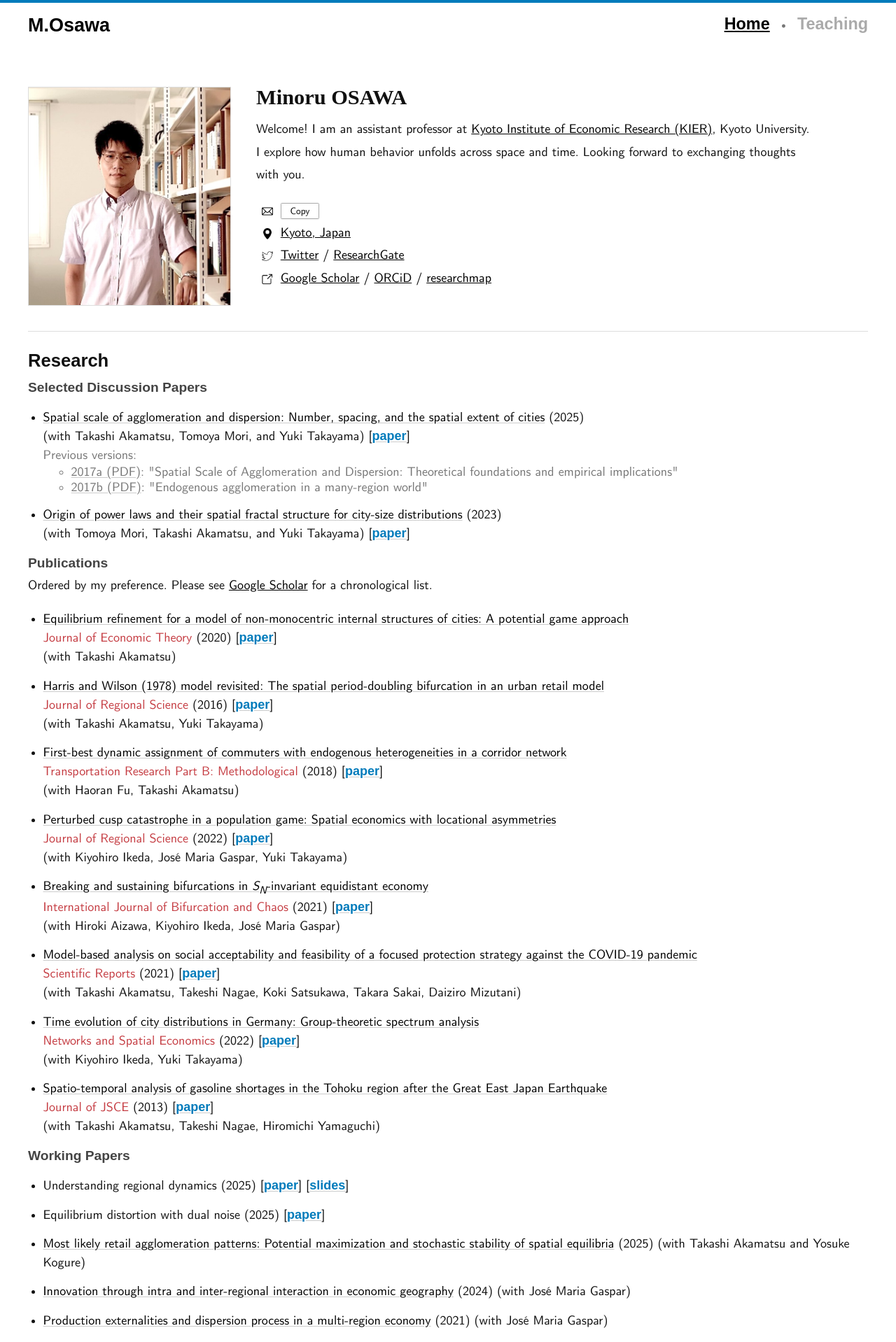
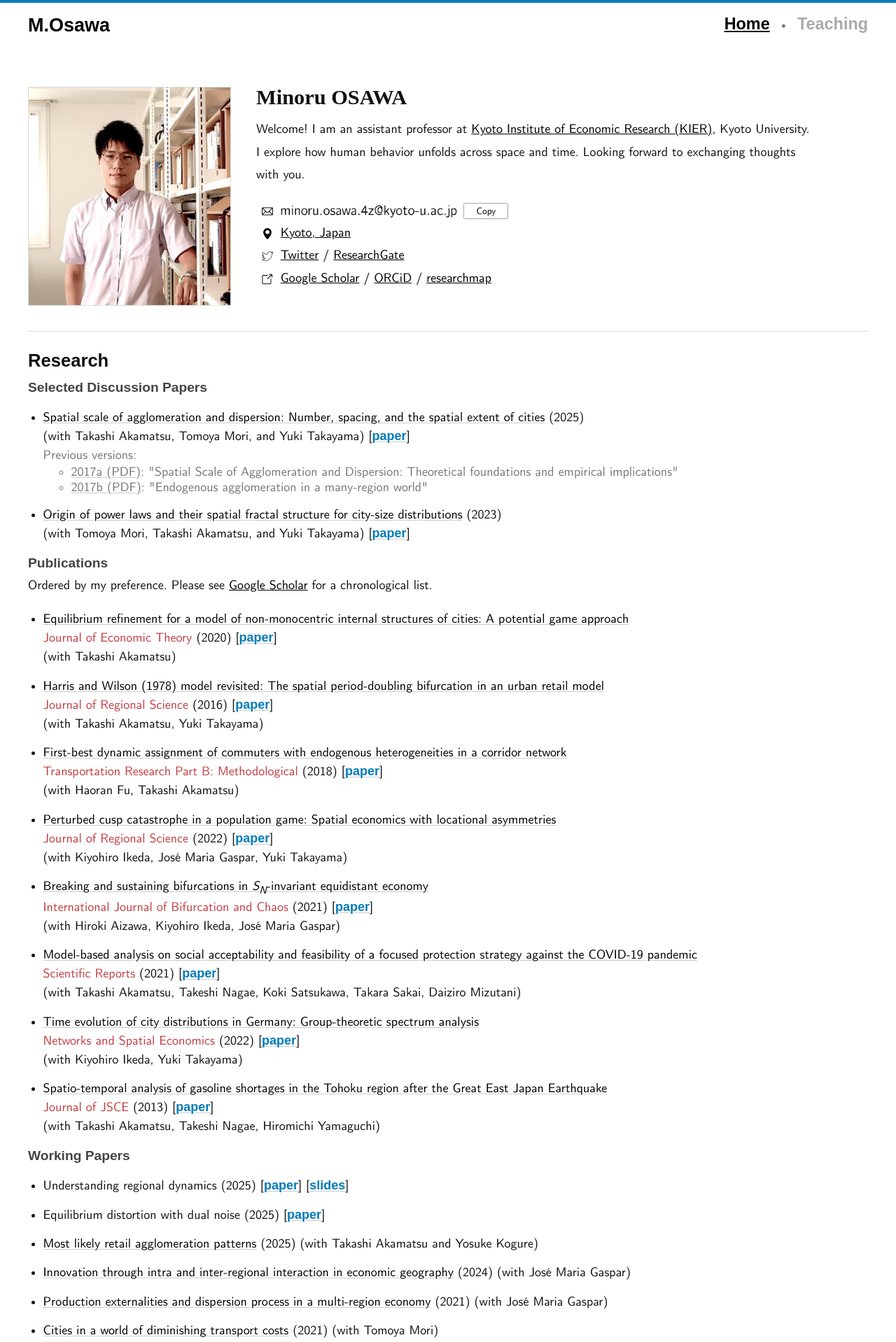
Before and after one commit to mino-osawa/mino-osawa.github.io, a Jekyll site: the page built from index.markdown, in a window 1280 px wide. Shown: the top 1918 px of the page at 70% size. Built offline with Jekyll 4.4.1, drawn with Linux system fonts in a browser that asks for light colours; some web fonts are replaced.

Commit message:
minor fix

```diff
--- a/_includes/profile.html
+++ b/_includes/profile.html
@@ -6,7 +6,7 @@
         <h1>Minoru OSAWA</h1>
         <p>Welcome! I am an assistant professor at <a href="https://www.kier.kyoto-u.ac.jp/en/">Kyoto Institute of Economic Research (KIER)</a>, Kyoto University. I explore how human behavior unfolds across space and time. Looking forward to exchanging thoughts with you.</p>
         <ul class="info">
-        <li class="em"><button id="cpem" class="em-button" type="button">Copy</button><noscript>This site requires JavaScript.</noscript></li>
+        <li class="em"><img src="/assets/img/em.png" style="height:1.4rem; vertical-align: middle;"> <button id="cpem" class="em-button" type="button">Copy</button><noscript>This site requires JavaScript.</noscript></li>
         <li class="loc"><a href="https://maps.app.goo.gl/E2Qxmj5z11s1J57G9">Kyoto, Japan</a></li>
         <li class="twt"><a href="https://twitter.com/minoru_osawa">Twitter</a> / <a href="https://www.researchgate.net/profile/Minoru-Osawa">ResearchGate</a></li>
         <li class="lnks"><a href="https://scholar.google.co.jp/citations?user=qKxF-dkAAAAJ">Google Scholar</a> / <a href="https://orcid.org/0000-0001-9067-5375">ORCiD</a> /  <a href="https://researchmap.jp/minoru_osawa">researchmap</a></li>
--- a/_sass/components/_profile.scss
+++ b/_sass/components/_profile.scss
@@ -63,7 +63,9 @@
   line-height: 1.8;
 
   .em-button {
-    padding: .1rem .8rem;
+    padding: .1rem .5rem;
+    width: 4rem;
+    text-align:center;
     background: #fff;
     border-radius: .1rem;
     border: 1px solid #aaa;
--- a/index.markdown
+++ b/index.markdown
@@ -59,7 +59,7 @@ Ordered by my preference. Please see <a href="https://scholar.google.co.jp/citat
 
 <li>Equilibrium distortion with dual noise (2025) [<a href="notes/draft/SLD.pdf">paper</a>]</li>
 
-<li><a href="https://arxiv.org/abs/2011.06778">Most likely retail agglomeration patterns: Potential maximization and stochastic stability of spatial equilibria</a> (2025) (with Takashi Akamatsu and Yosuke Kogure)</li>
+<li><a href="https://arxiv.org/abs/2011.06778">Most likely retail agglomeration patterns</a> (2025) (with Takashi Akamatsu and Yosuke Kogure)</li>
 
 <li><a href="https://arxiv.org/abs/2212.14475">Innovation through intra and inter-regional interaction in economic geography</a> (2024) (with José Maria Gaspar)</li>
 
```
Also changed, not shown: assets/img/em.png (added).
